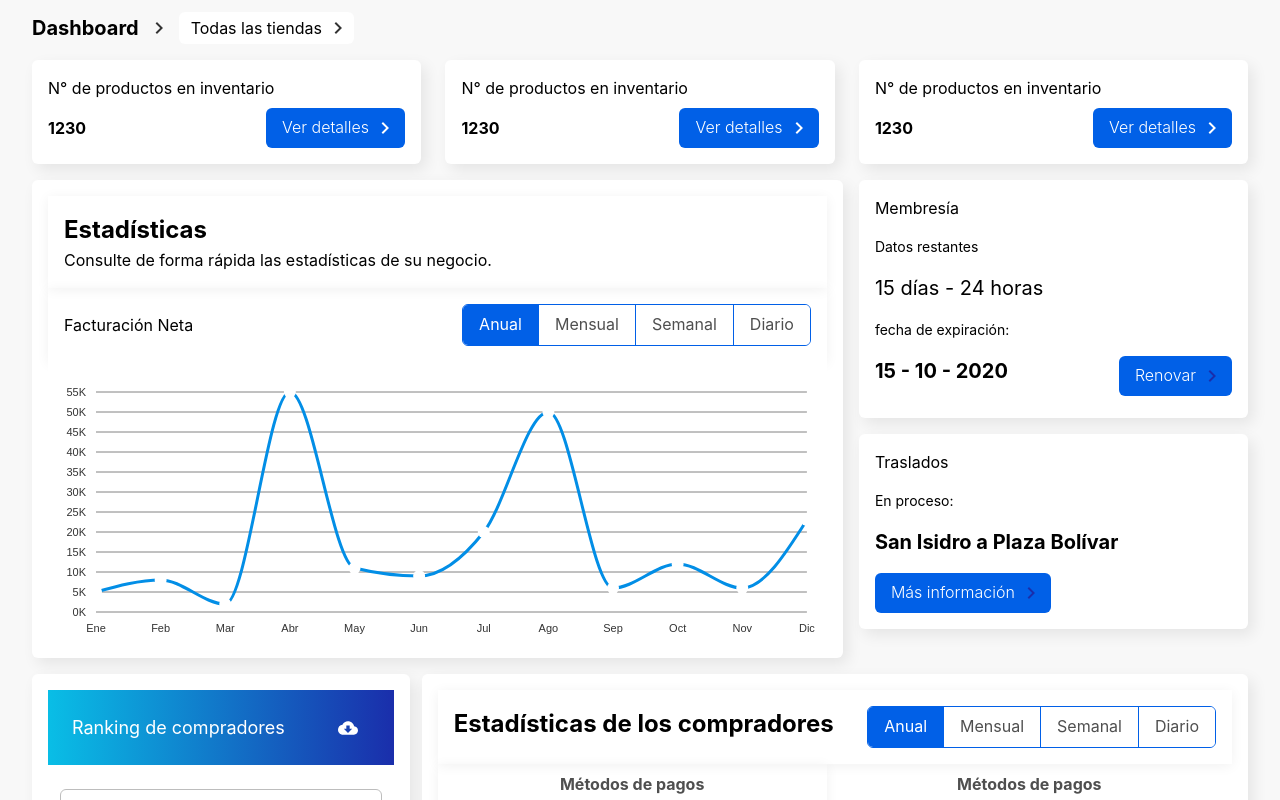
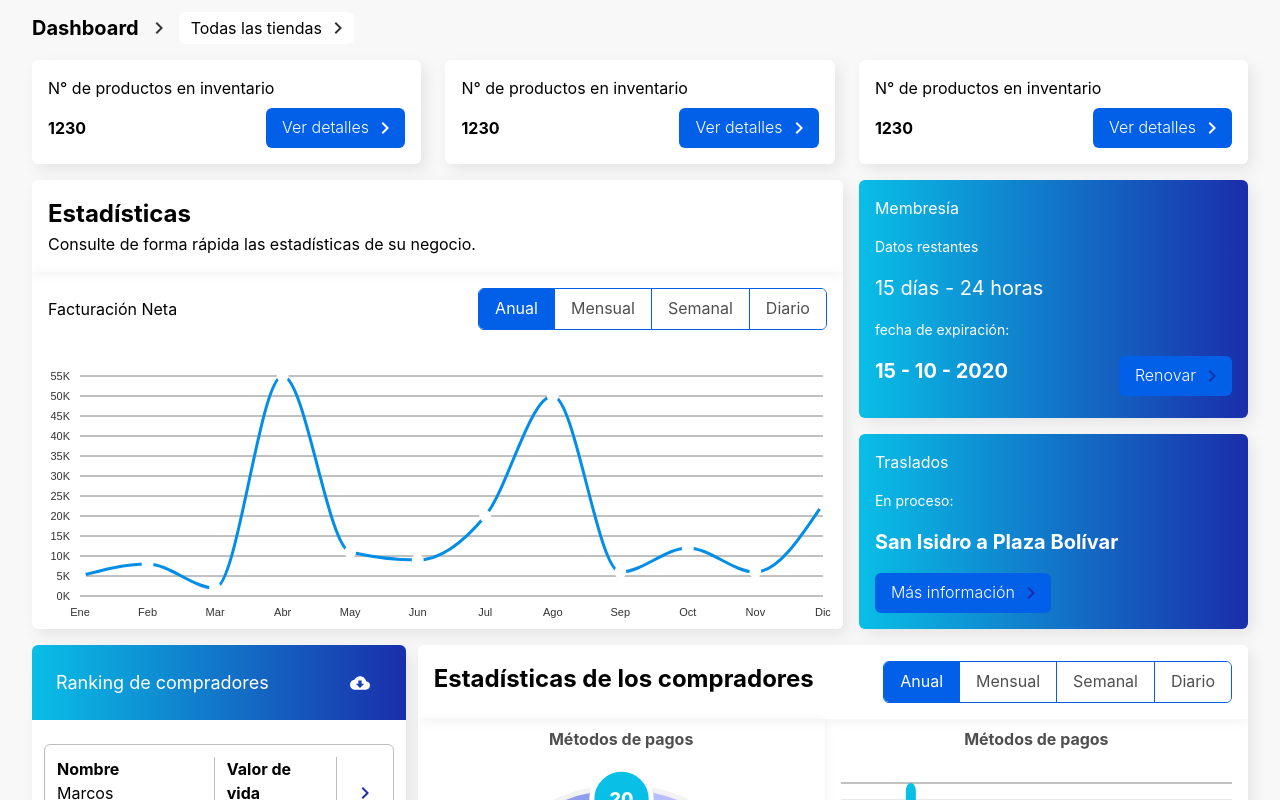
Before and after one commit to ZambranoBeicker/DashboardPage, a React (Create React App) app: page / in a window 1280 px wide. Shown: the top 800 px of the page. Built offline with nearby package versions, Linux system fonts and the light colour scheme.

Commit message:
Update Card component

```diff
--- a/src/components/Card.tsx
+++ b/src/components/Card.tsx
@@ -2,20 +2,44 @@ import * as React from "react";
 import { Box } from "@chakra-ui/react";
 
 interface CardProps {
-  bgColor?: string;
   children: React.ReactNode;
   width?: string;
+  bgGradient?: boolean;
+  withoutPadding?: boolean;
 }
 
-export default function Card({ width, bgColor, children }: CardProps) {
+export default function Card({
+  width,
+  withoutPadding,
+  children,
+  bgGradient,
+}: CardProps) {
+  if (bgGradient) {
+    return (
+      <Box
+        borderRadius="md"
+        mb="4"
+        p={withoutPadding ? "0" : "4"}
+        shadow="5px 6px 15px #00000014"
+        width={width ? width : "auto"}
+        bgGradient="linear(to-r, #09BEE6, #1A2EAB)"
+        color="#fff"
+        overflow="hidden"
+      >
+        {children}
+      </Box>
+    );
+  }
+
   return (
     <Box
+      overflow="hidden"
       borderRadius="md"
       mb="4"
-      p="4"
-      bg={bgColor ? bgColor : "#fff"}
+      p={withoutPadding ? "0" : "4"}
       shadow="5px 6px 15px #00000014"
       width={width ? width : "auto"}
+      bg="#fff"
     >
       {children}
     </Box>
```
